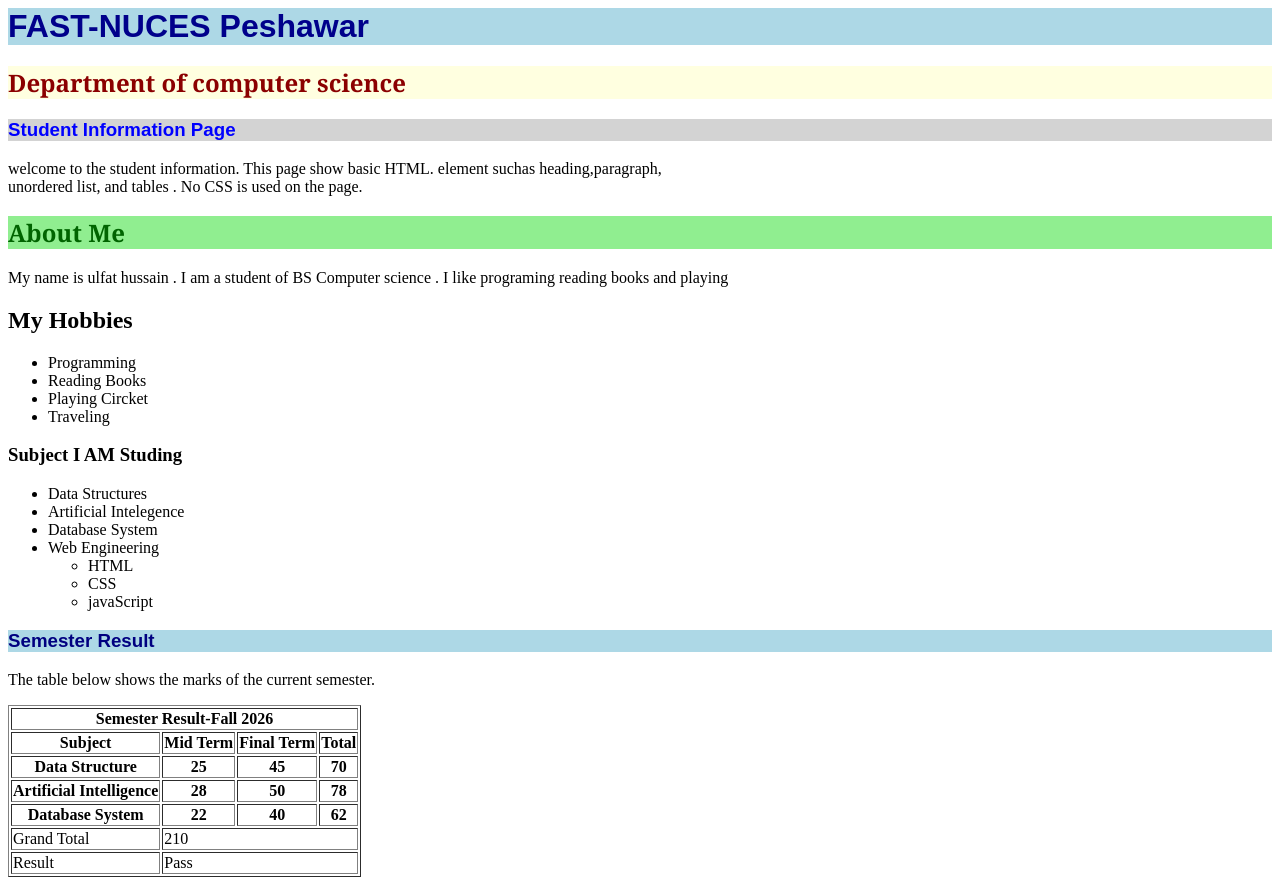
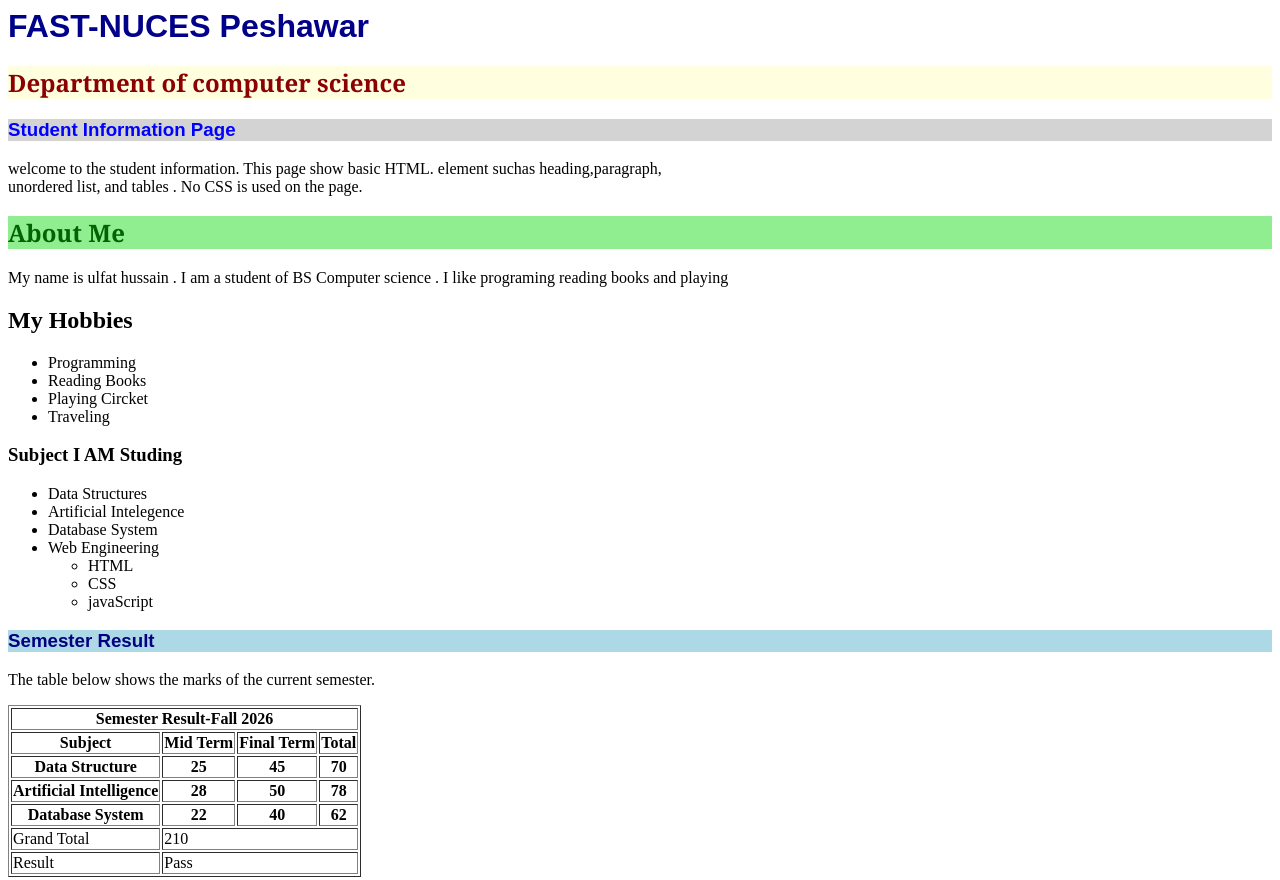
Before and after one commit to Ulfathussain12/My-Protfolio, a plain HTML site: page index.html in a window 1280 px wide. Shown: the top 880 px of the page. Drawn offline with Linux system fonts and the light colour scheme.

Commit message:
Apply CSS colors to portfolio

```diff
--- a/index.html
+++ b/index.html
@@ -4,7 +4,7 @@
    <style>
 .main {
     font-family: Arial;
-    background-color: lightblue;
+    background-color: lightblack;
     color: darkblue;
 }
 .dept {
```
